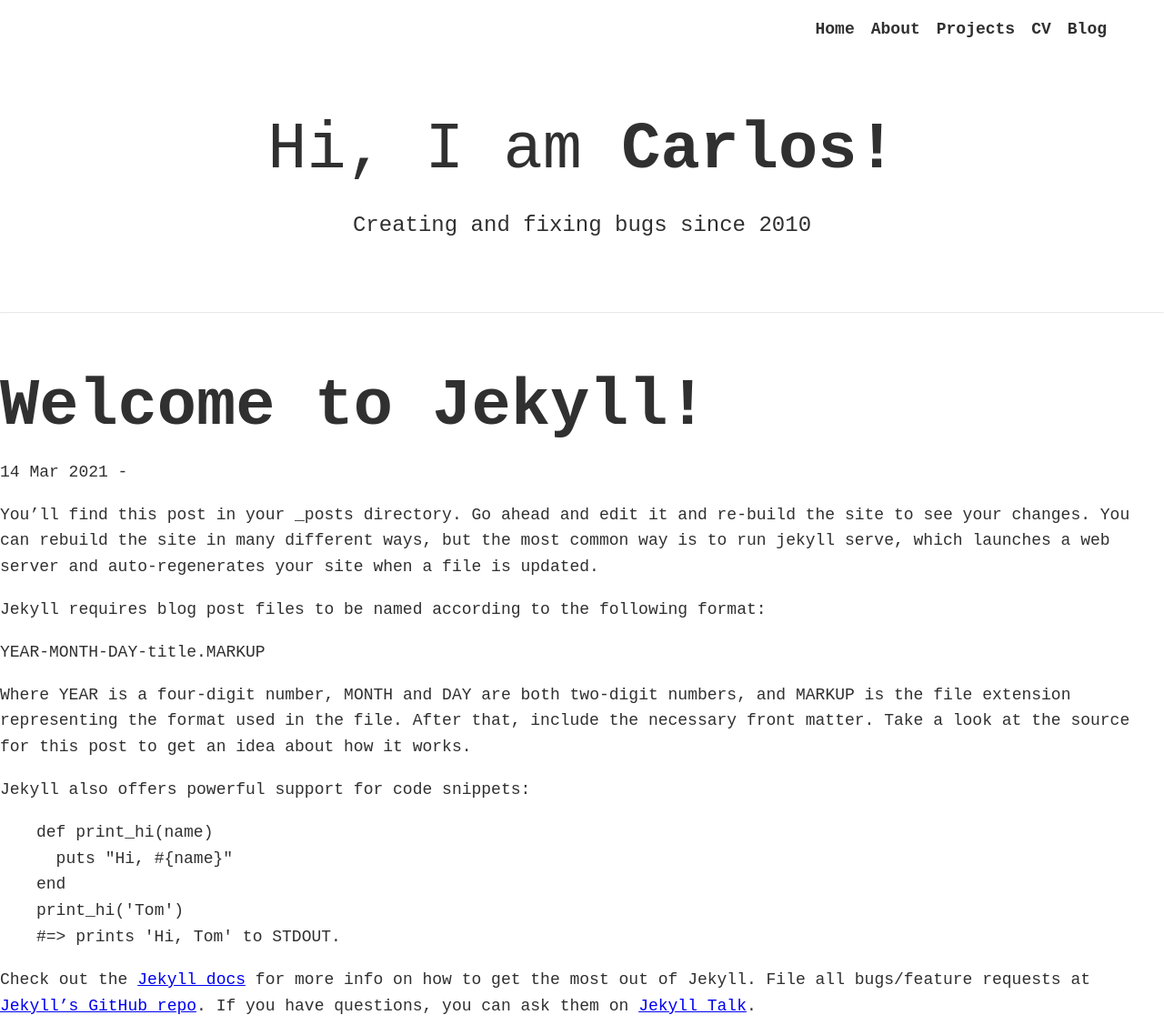
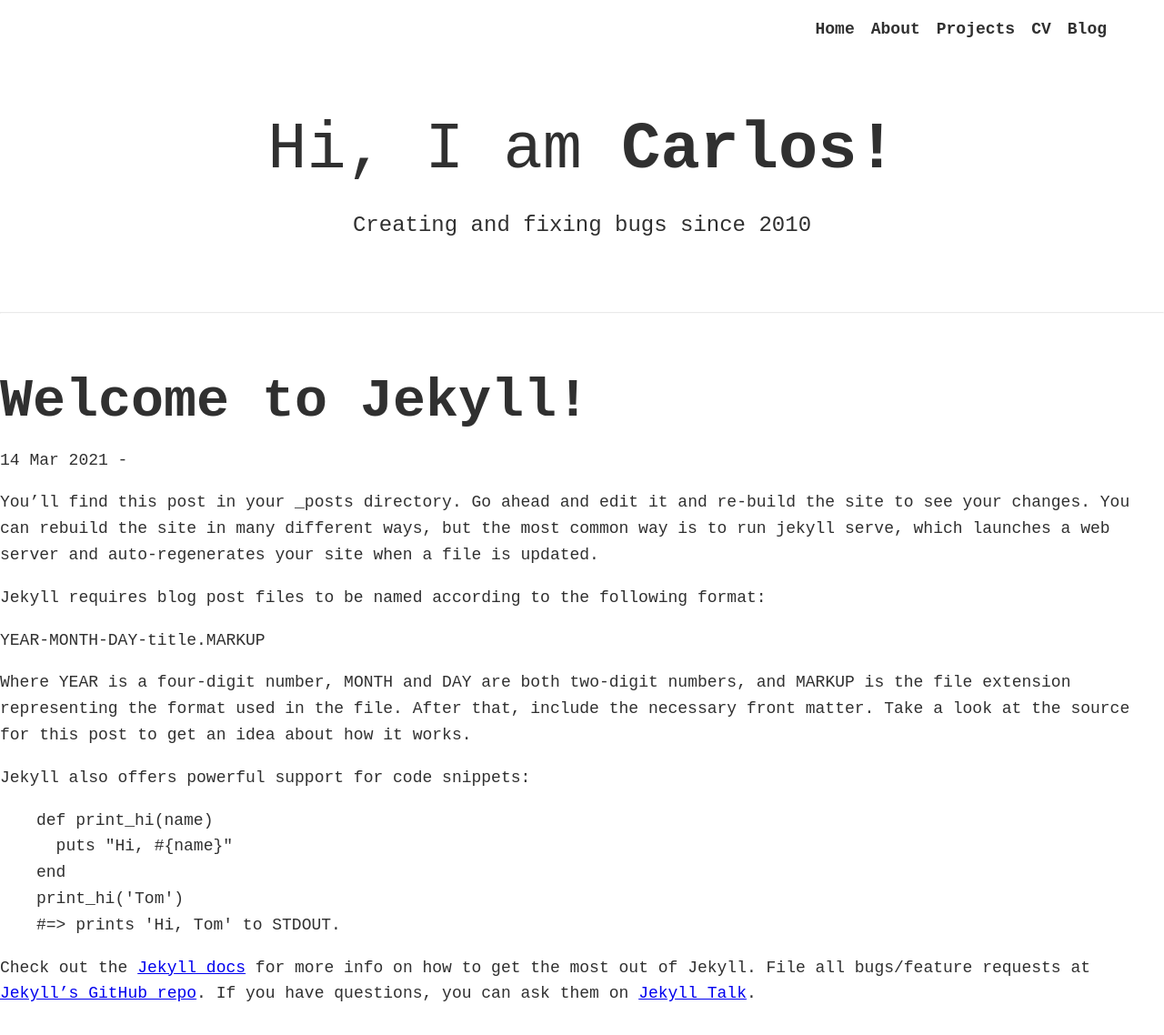
Before and after one commit to carlosghabrous/carlosghabrous.github.io, a Jekyll site: the page built from blog/_posts/2021-03-14-welcome-to-jekyll.markdown, in a window 1280 px wide. Shown: the whole page at 91% size. Built offline with Jekyll 4.4.1, drawn with Linux system fonts in a browser that asks for light colours; nearby versions of some CDN libraries.

Commit message:
Improve post.html layout look and feel

```diff
--- a/_layouts/post.html
+++ b/_layouts/post.html
@@ -1,7 +1,7 @@
 ---
 layout: default
 ---
-<h1>{{ page.title }}</h1>
+<h2 class="section__title">{{ page.title }}</h2>
 <p>{{ page.date | date_to_string }} - {{ page.author }}</p>
 
 {{ content }}
```
